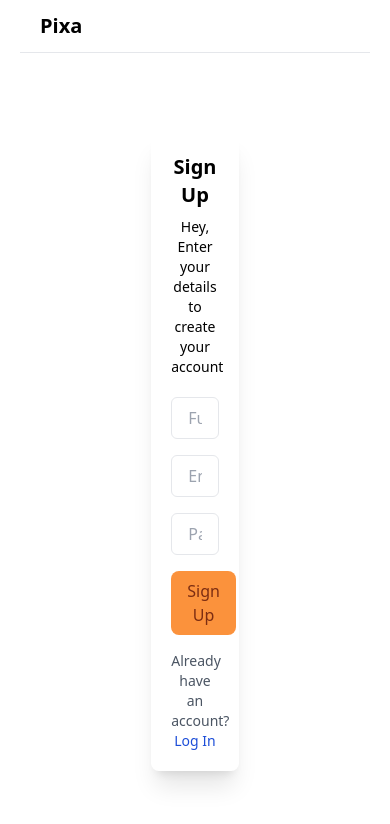
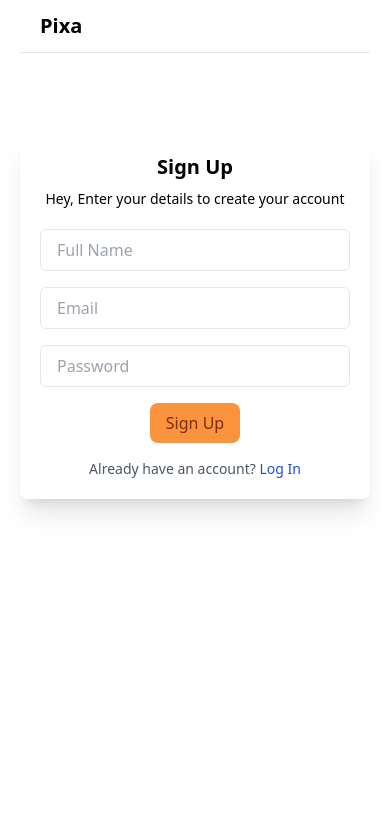
Before and after one commit to patelaamir/Pixa, a React (Vite) app: page /signup in a window 390 px wide. Shown: the top 824 px of the page. Built offline with nearby package versions, Linux system fonts and the light colour scheme; no server answers; the HTML template or start-up script is replaced by a standard one.

Commit message:
fix: login and signup page for mobile layout

```diff
--- a/src/components/Menu.jsx
+++ b/src/components/Menu.jsx
@@ -1,7 +1,9 @@
 import { LayoutDashboard, CirclePlus, UserRound, LogOut, Search, Bolt } from "lucide-react"
 import PostForm from "./PostForm"
 import Settings from "./Settings"
+import { auth } from "../firebase"
 import { useState } from "react"
+import { signOut } from "firebase/auth";
 import { useNavigate } from "react-router-dom";
 
 const Menu =  () => {
--- a/src/pages/Login.jsx
+++ b/src/pages/Login.jsx
@@ -4,11 +4,12 @@ import { signInWithEmailAndPassword } from "firebase/auth";
 import { useNavigate } from "react-router-dom"
 import { useAuthState } from "react-firebase-hooks/auth";
 import { useEffect } from 'react'
+import useScreenSize from "../utils/screenSize";
 
 function Login () {
     const navigate = useNavigate()
     const [user, loading] = useAuthState(auth);
-    console.log(user)
+    const screenSize = useScreenSize()
 
     useEffect(() => {
         const handleKeyDown = (event) => {
@@ -61,7 +62,7 @@ function Login () {
     }
 
     return(
-        <div className="flex flex-col w-1/4 mx-auto text-center shadow-xl rounded-lg mt-20 p-5">
+        <div className={`flex flex-col mx-auto text-center shadow-xl rounded-lg mt-20 p-5 ${screenSize.width < 640 ? 'w-full' : 'w-1/4'}`}>
             <div className="font-semibold text-xl mb-2">
                 Login
             </div>
--- a/src/pages/Signup.jsx
+++ b/src/pages/Signup.jsx
@@ -4,10 +4,12 @@ import { doc, setDoc } from "firebase/firestore";
 import { useNavigate } from "react-router-dom";
 import { useAuthState } from "react-firebase-hooks/auth";
 import { useEffect } from 'react'
+import useScreenSize from "../utils/screenSize";
 
 function Signup() {
     const navigate = useNavigate()
     const [user, loading] = useAuthState(auth);
+    const screenSize = useScreenSize()
 
     useEffect(() => {
         const handleKeyDown = (event) => {
@@ -66,7 +68,7 @@ function Signup() {
     }
 
     return (
-        <div className="flex flex-col w-1/4 mx-auto text-center shadow-xl rounded-lg mt-20 p-5">
+        <div className={`flex flex-col mx-auto text-center shadow-xl rounded-lg mt-20 p-5 ${screenSize.width < 640 ? 'w-full' : 'w-1/4'}`}>
             <div className="font-semibold text-xl mb-2">
                 Sign Up
             </div>
```
